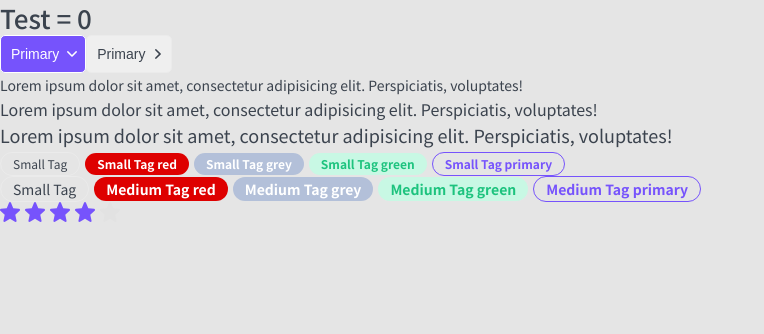
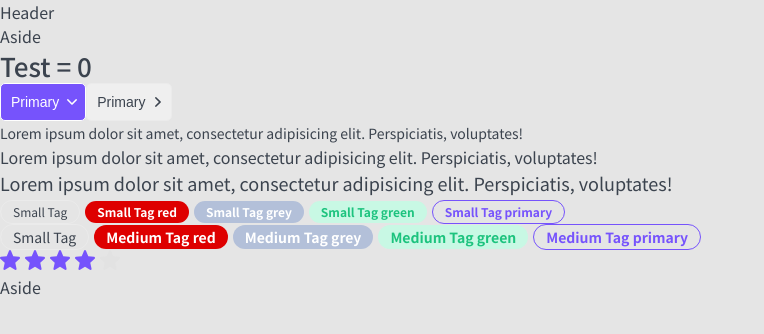
Before and after one commit to grok88/Next, a Next.js app: page / in a window 1280 px wide. Shown: the top 334 px of the page, without its empty margins (0-764 px from the left). Built offline with nearby package versions, Linux system fonts and the light colour scheme.

Commit message:
Add Layout

```diff
--- a/components/Rating/Rating.tsx
+++ b/components/Rating/Rating.tsx
@@ -2,6 +2,7 @@ import React, {DetailedHTMLProps, HTMLAttributes, KeyboardEvent, useEffect, useS
 import styles from './Rating.module.css';
 import Star from './star.svg';
 import cn from 'classnames';
+
 
 export interface RatingPropsType extends DetailedHTMLProps<HTMLAttributes<HTMLDivElement>, HTMLDivElement> {
     rating: number
--- /dev/null
+++ b/layout/Aside/Aside.tsx
@@ -0,0 +1,13 @@
+import React, {DetailedHTMLProps, HTMLAttributes, ReactNode} from 'react';
+import styles from './Aside.module.css';
+import cn from 'classnames';
+
+export interface AsidePropsType extends DetailedHTMLProps<HTMLAttributes<HTMLDivElement>, HTMLDivElement> {
+
+}
+
+export const Aside: React.FC<AsidePropsType> = ({...props}): React.ReactElement => {
+    return <div {...props}>
+        Aside
+    </div>;
+};
--- /dev/null
+++ b/layout/Footer/Footer.tsx
@@ -0,0 +1,13 @@
+import React, {DetailedHTMLProps, HTMLAttributes, ReactNode} from 'react';
+import styles from './Footer.module.css';
+import cn from 'classnames';
+
+export interface FooterPropsType extends DetailedHTMLProps<HTMLAttributes<HTMLDivElement>, HTMLDivElement> {
+
+}
+
+export const Footer: React.FC<FooterPropsType> = ({...props}): React.ReactElement => {
+    return <div {...props}>
+        Aside
+    </div>;
+};
--- /dev/null
+++ b/layout/Header/Header.tsx
@@ -0,0 +1,13 @@
+import React, {DetailedHTMLProps, HTMLAttributes, ReactNode} from 'react';
+import styles from './Header.module.css';
+import cn from 'classnames';
+
+export interface HeaderPropsType extends DetailedHTMLProps<HTMLAttributes<HTMLDivElement>, HTMLDivElement> {
+
+}
+
+export const Header: React.FC<HeaderPropsType> = ({...props}): React.ReactElement => {
+    return <div {...props}>
+        Header
+    </div>;
+};
--- /dev/null
+++ b/layout/Layout.tsx
@@ -0,0 +1,32 @@
+import React, {DetailedHTMLProps, FunctionComponent, HTMLAttributes, ReactNode} from 'react';
+import styles from './Layout.module.css';
+import cn from 'classnames';
+import {Header} from './Header/Header';
+import {Aside} from './Aside/Aside';
+import {Footer} from './Footer/Footer';
+
+export interface LayoutPropsType {
+    children: ReactNode
+}
+
+const Layout: React.FC<LayoutPropsType> = ({children}): JSX.Element => {
+    return <>
+        <Header/>
+        <div>
+            <Aside/>
+            <div>
+                {children}
+            </div>
+        </div>
+        <Footer/>
+    </>;
+};
+
+
+export const withLayout = <T extends Record<string, unknown>>(Component: FunctionComponent<T>) => {
+    return function withLayoutComponent(props: T): JSX.Element {
+        return <Layout>
+            <Component {...props}/>
+        </Layout>;
+    };
+};
--- a/pages/index.tsx
+++ b/pages/index.tsx
@@ -4,15 +4,14 @@ import {Button} from '../components/Button/Button';
 import {P} from '../components/P/P';
 import {Tag} from '../components/Tag/Tag';
 import {Rating} from '../components/Rating/Rating';
+import {withLayout} from '../layout/Layout';
 
-
-export default function Home(): JSX.Element {
+function Home(): JSX.Element {
     const [counter, setCounter] = useState<number>(0);
     const [rating, setRating] = useState<number>(4);
 
-    console.log(counter);
     return (
-        <div>
+        <>
             <Htag tag={'h3'}>Test = {counter}</Htag>
             <Button view={'primary'} arrow={'down'} onClick={() => setCounter(x => x + 1)}>Primary</Button>
             <Button view={'ghost'} arrow={'right'}>Primary</Button>
@@ -34,6 +33,8 @@ export default function Home(): JSX.Element {
                 <Tag size={'m'} color={'primary'}>Medium Tag primary</Tag>
             </div>
             <Rating rating={rating} setRating={setRating} isEditable/>
-        </div>
+        </>
     );
 }
+
+export default withLayout(Home);
```
Also changed, not shown: components/Rating/Rating.module.css (line endings or trailing spaces), layout/Aside/Aside.module.css (added), layout/Footer/Footer.module.css (added), layout/Header/Header.module.css (added), layout/Layout.module.css (added), next-env.d.ts.
